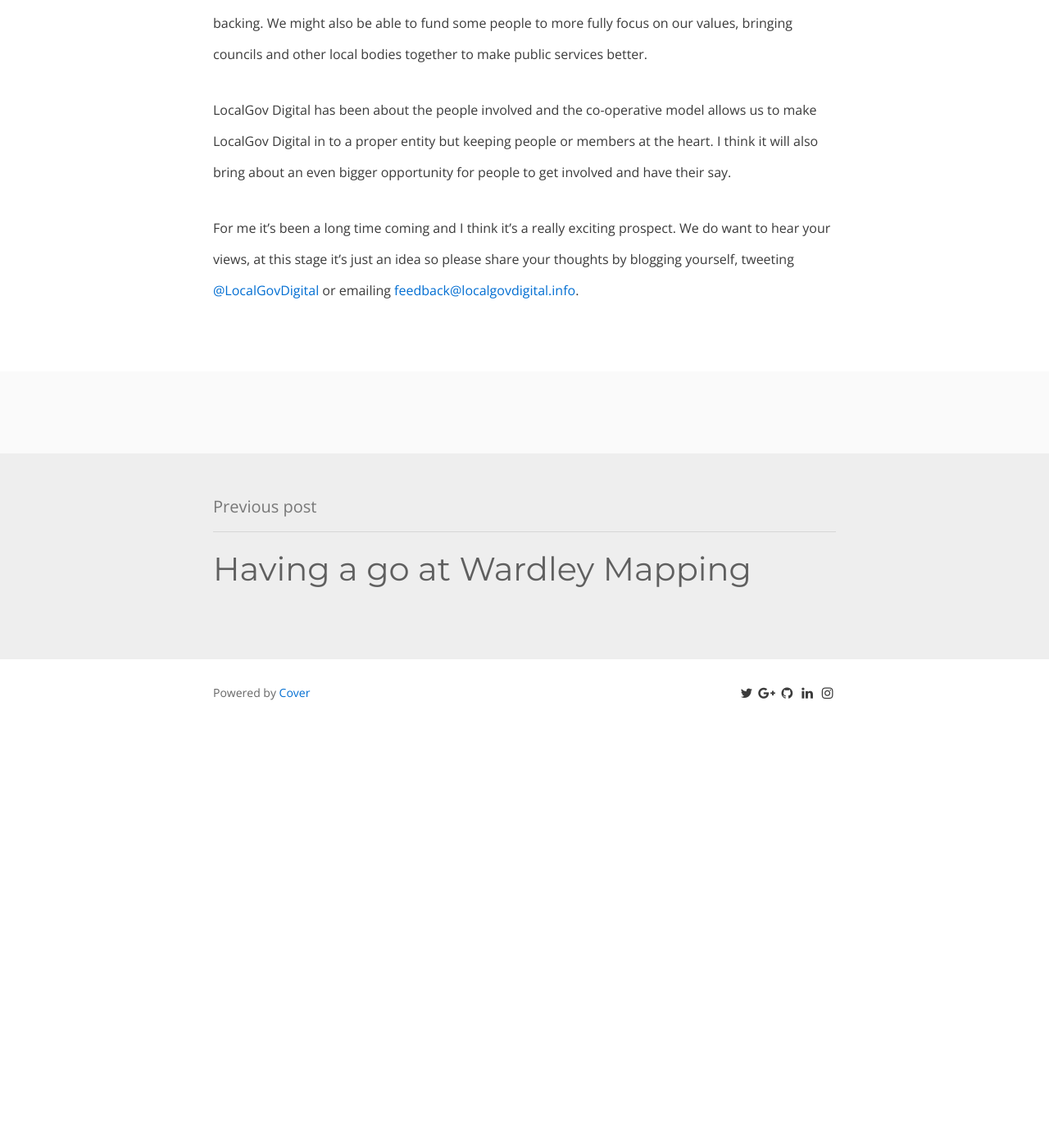
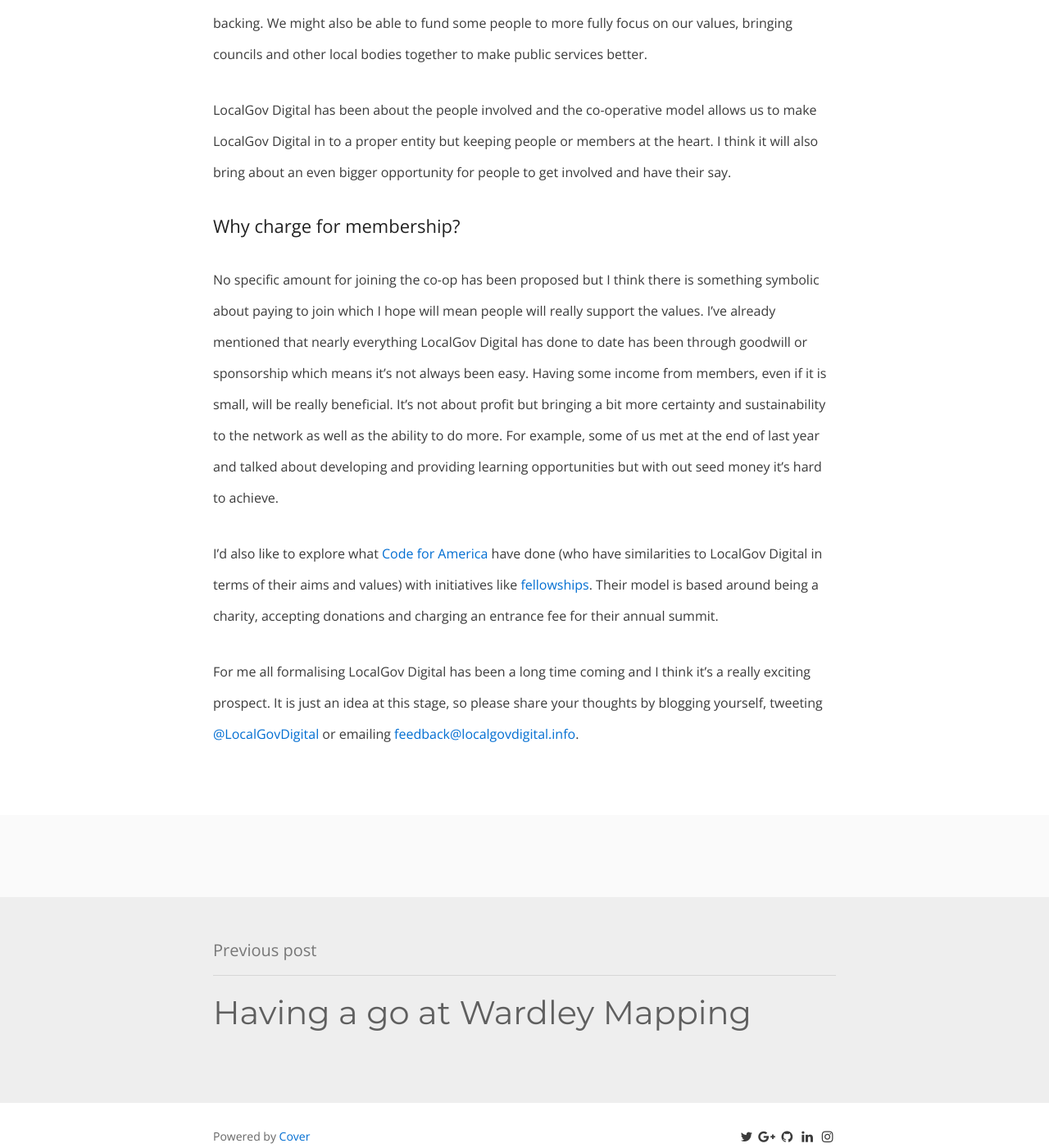
Before and after one commit to BforBen/bforben.github.io, a Jekyll site: the page built from _posts/2016-11-10-a-new-phase-for-localgov-digital.md, in a window 1280 px wide and 1400 px high, scrolled down 2538 px. Shown: the whole window at 82% size. Built offline with Jekyll 4.4.1, drawn with Linux system fonts in a browser that asks for light colours; nearby versions of some CDN libraries; comment, search, counter and statistics services are not loaded; before the commit the page ends 3424 px from its top, so only the background shows below that.

Commit message:
Update 2016-11-10-a-new-phase-for-localgov-digital.md

```diff
--- a/_posts/2016-11-10-a-new-phase-for-localgov-digital.md
+++ b/_posts/2016-11-10-a-new-phase-for-localgov-digital.md
@@ -35,5 +35,11 @@ Becoming a _real thing_ means LocalGov Digital has more certainty and also a way
 
 LocalGov Digital has been about the people involved and the co-operative model allows us to make LocalGov Digital in to a proper entity but keeping people or members at the heart. I think it will also bring about an even bigger opportunity for people to get involved and have their say.
 
+### Why charge for membership?
 
-For me it's been a long time coming and I think it's a really exciting prospect. We do want to hear your views, at this stage it's just an idea so please share your thoughts by blogging yourself, tweeting [@LocalGovDigital](https://twitter.com/LocalGovDigital) or emailing <feedback@localgovdigital.info>.
+No specific amount for joining the co-op has been proposed but I think there is something symbolic about paying to join which I hope will mean people will really support the values. I've already mentioned that nearly everything LocalGov Digital has done to date has been through goodwill or sponsorship which means it's not always been easy. Having some income from members, even if it is small, will be really beneficial. It's not about profit but bringing a bit more certainty and sustainability to the network as well as the ability to do more. For example, some of us met at the end of last year and talked about developing and providing learning opportunities but with out seed money it's hard to achieve.
+
+I'd also like to explore what [Code for America](https://www.codeforamerica.org/about-us) have done (who have similarities to LocalGov Digital in terms of their aims and values) with initiatives like [fellowships](https://www.codeforamerica.org/do-something/work-with-us). Their model is based around being a charity, accepting donations and charging an entrance fee for their annual summit.
+
+
+For me all formalising LocalGov Digital has been a long time coming and I think it's a really exciting prospect. It is just an idea at this stage, so please share your thoughts by blogging yourself, tweeting [@LocalGovDigital](https://twitter.com/LocalGovDigital) or emailing <feedback@localgovdigital.info>.
```
